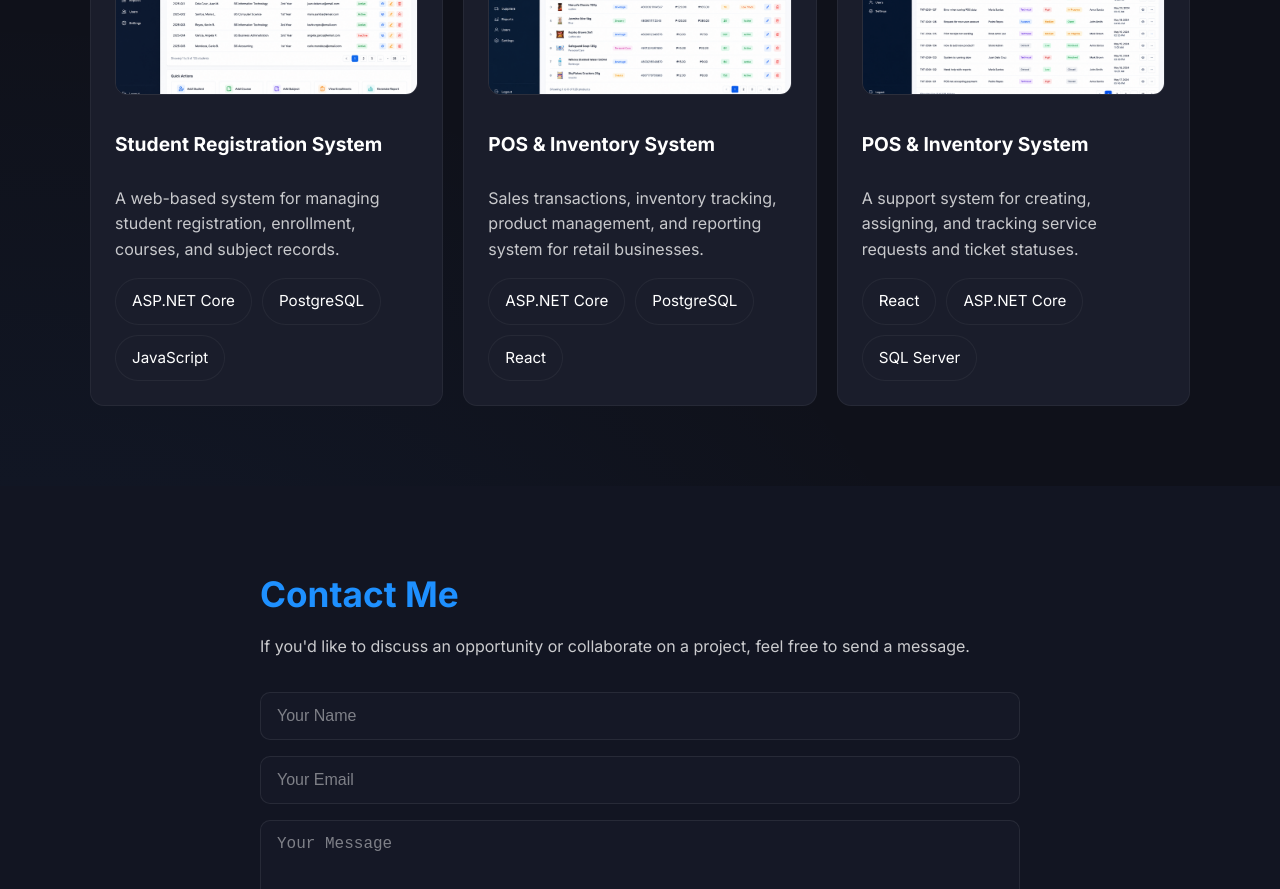
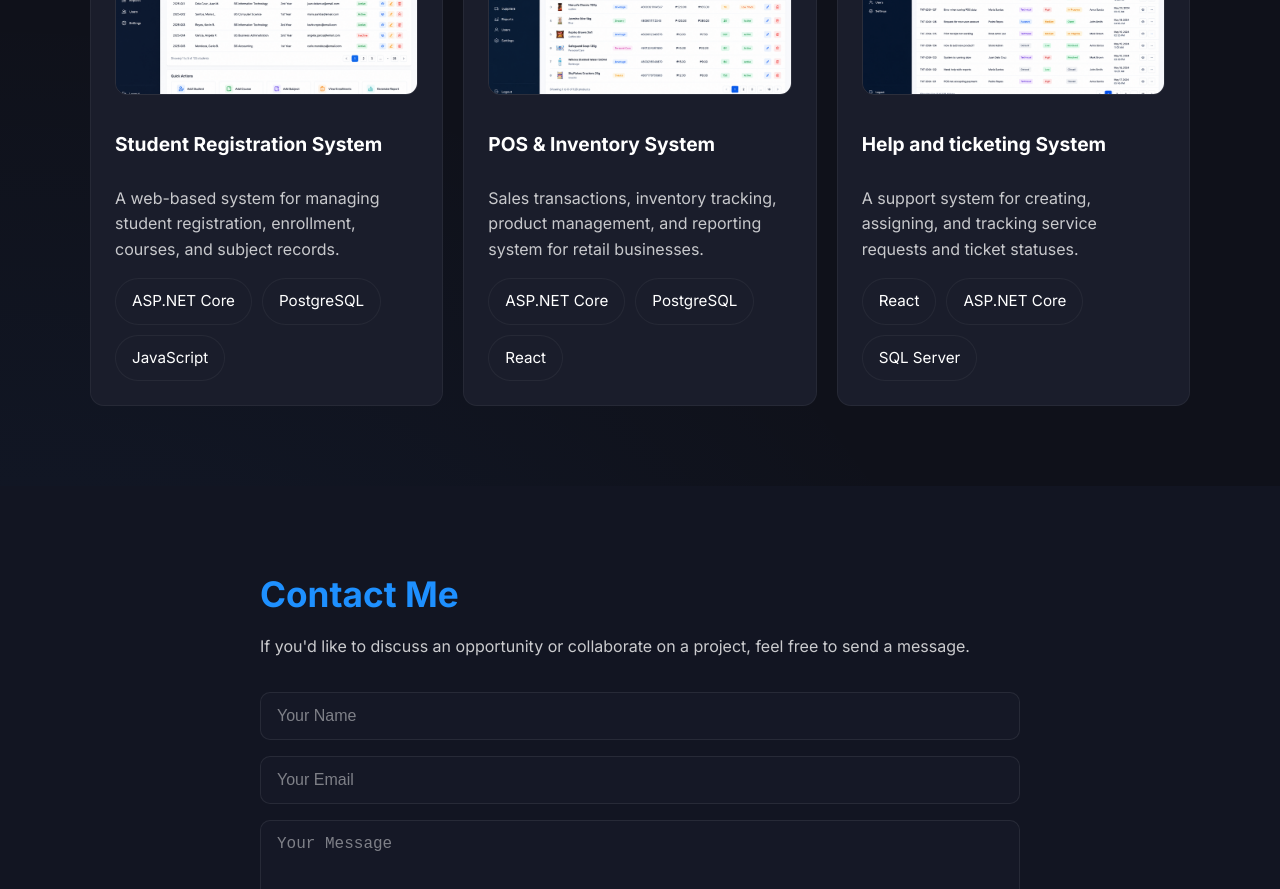
Before and after one commit to engrpaulojimena/web-portfolio, a website: page index.html in a window 1280 px wide. Shown: the part 2300-3189 px from the top of the page. Drawn offline with Linux system fonts and the light colour scheme.

Commit message:
Updated projects section

```diff
--- a/index.html
+++ b/index.html
@@ -78,6 +78,7 @@ rel="stylesheet"
     <div class="container">
       <div class="section-header">
         <h2>About Me</h2>
+
         <p>
           I am a Full Stack Developer focused on building business applications and
           web-based systems using ASP.NET Core, React, and SQL Server. I enjoy
@@ -209,7 +210,7 @@ rel="stylesheet"
         class="project-image"
     >
 
-    <h3>POS & Inventory System</h3>
+    <h3>Help and ticketing System</h3>
 
     <p>
          A support system for creating, assigning, and tracking service requests
```
